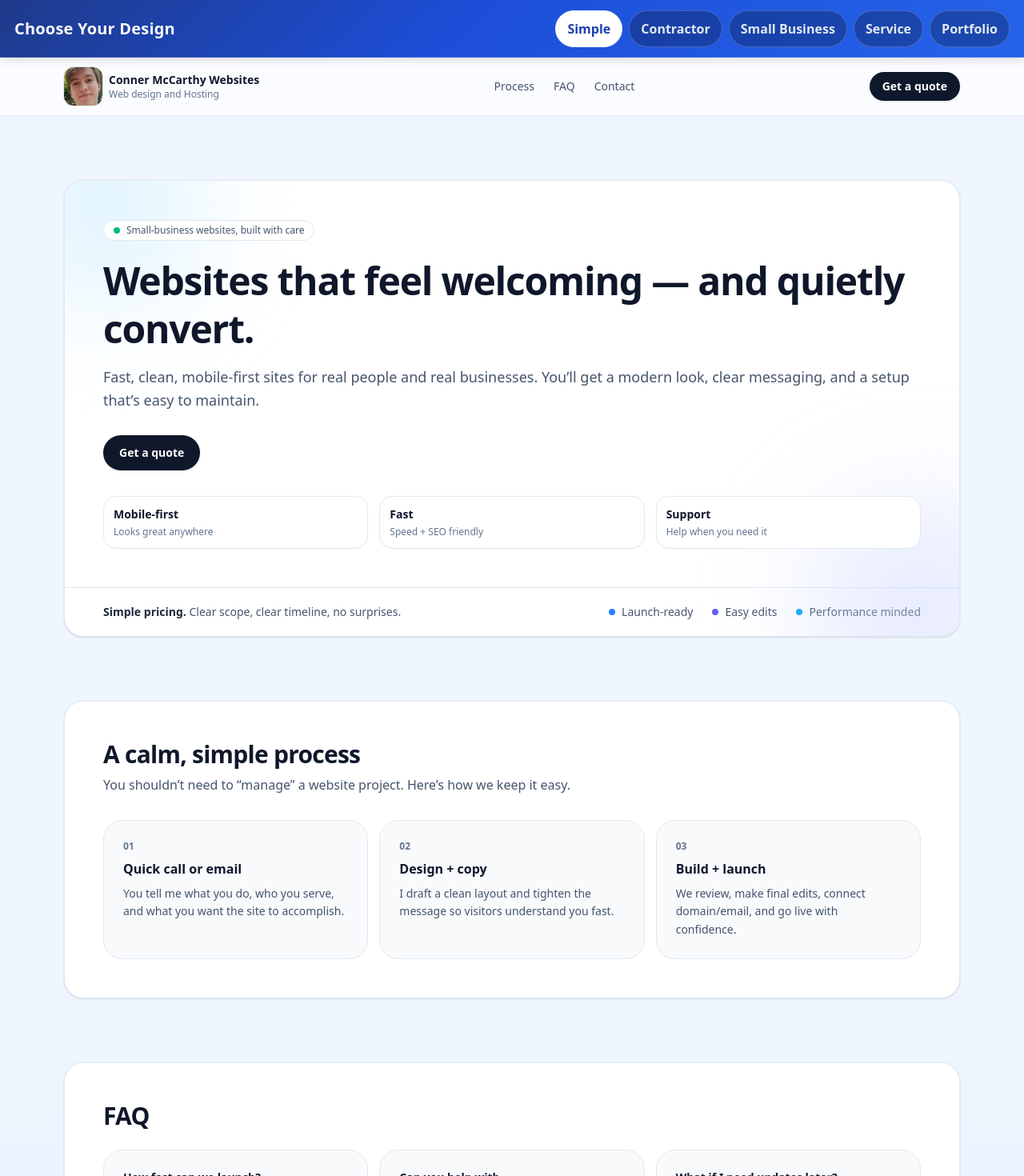
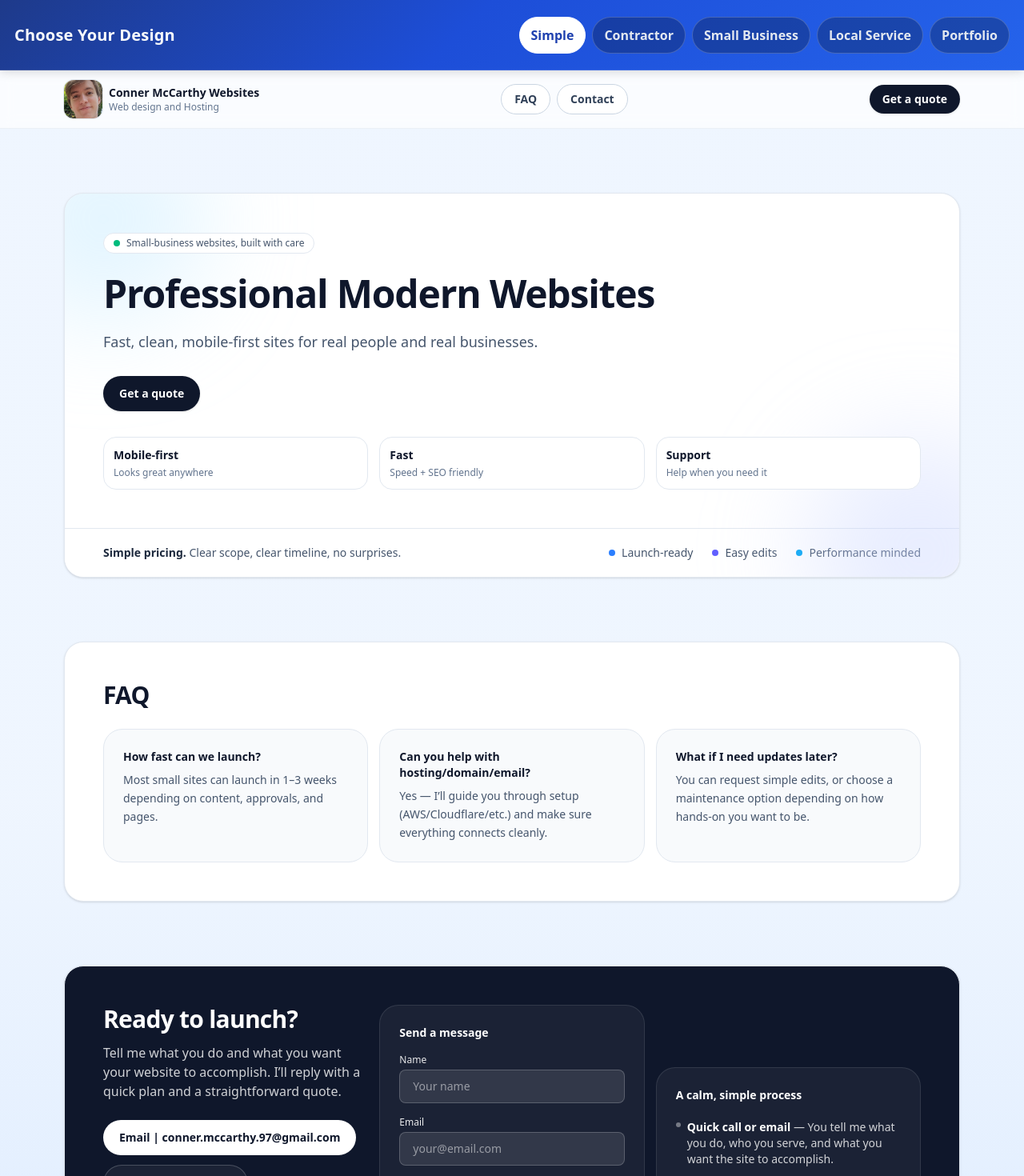
Before and after one commit to ConnerMcCarthy/conner-business-site, a Next.js app: page / in a window 1280 px wide. Shown: the top 1470 px of the page at 80% size. Built offline with nearby package versions, Linux system fonts and the light colour scheme.

Commit message:
updating visuals

```diff
--- a/app/ThemeSwitcher.tsx
+++ b/app/ThemeSwitcher.tsx
@@ -21,7 +21,7 @@ export default function ThemeSwitcher({
         Small Business
       </button>
       <button className={`btn ${theme === "theme4" ? "active" : ""}`} onClick={() => onChange("theme4")}>
-        Service
+        Local Service
       </button>
       <button className={`btn ${theme === "theme5" ? "active" : ""}`} onClick={() => onChange("theme5")}>
         Portfolio
--- a/app/designs/Theme1Home.tsx
+++ b/app/designs/Theme1Home.tsx
@@ -9,7 +9,7 @@ export default function Theme1Home() {
         className="sticky z-30 border-b border-slate-200/60 bg-white/70 backdrop-blur"
         style={{ top: "var(--topbar-height)" }}
       >
-        <div className="mx-auto flex max-w-6xl items-center justify-between px-4 py-3">
+        <div className="mx-auto flex max-w-6xl flex-wrap items-center justify-between gap-3 px-4 py-3">
           <div className="flex items-center gap-2">
             <Image
               src="/conner-headshot-v2.png"
@@ -24,14 +24,17 @@ export default function Theme1Home() {
             </div>
           </div>
 
-          <nav className="hidden items-center gap-6 text-sm text-slate-600 md:flex">
-            <a className="transition-colors hover:text-slate-900" href="#process">
-              Process
-            </a>
-            <a className="transition-colors hover:text-slate-900" href="#faq">
+          <nav className="flex items-center gap-2 text-sm">
+            <a
+              className="rounded-full border border-slate-300 bg-white px-3 py-1.5 text-xs font-semibold text-slate-700 transition-all duration-200 hover:border-slate-400 hover:bg-slate-50 hover:scale-105 hover:shadow-md sm:px-4 sm:py-2 sm:text-sm"
+              href="#faq"
+            >
               FAQ
             </a>
-            <a className="transition-colors hover:text-slate-900" href="#contact">
+            <a
+              className="rounded-full border border-slate-300 bg-white px-3 py-1.5 text-xs font-semibold text-slate-700 transition-all duration-200 hover:border-slate-400 hover:bg-slate-50 hover:scale-105 hover:shadow-md sm:px-4 sm:py-2 sm:text-sm"
+              href="#contact"
+            >
               Contact
             </a>
           </nav>
@@ -62,12 +65,11 @@ export default function Theme1Home() {
               </div>
 
               <h1 className="mt-5 text-3xl font-semibold leading-tight tracking-tight md:text-5xl">
-                Websites that feel welcoming — and quietly convert.
+                Professional Modern Websites
               </h1>
 
               <p className="mt-4 text-base leading-relaxed text-slate-600 md:text-lg">
-                Fast, clean, mobile-first sites for real people and real businesses. You’ll get a
-                modern look, clear messaging, and a setup that’s easy to maintain.
+                Fast, clean, mobile-first sites for real people and real businesses.
               </p>
 
               <div className="mt-7 flex flex-wrap gap-3">
@@ -118,45 +120,8 @@ export default function Theme1Home() {
           </div>
         </div>
       </section>
-
-      {/* Process */}
-      <section id="process" className="mx-auto max-w-6xl px-4 pt-14 md:pt-20 scroll-mt-32">
-        <div className="rounded-3xl border border-slate-200 bg-white p-8 shadow-sm md:p-12">
-          <h2 className="text-2xl font-semibold tracking-tight md:text-3xl">A calm, simple process</h2>
-          <p className="mt-2 max-w-2xl text-slate-600">
-            You shouldn’t need to “manage” a website project. Here’s how we keep it easy.
-          </p>
-
-          <div className="mt-8 grid gap-4 md:grid-cols-3">
-            {[
-              {
-                n: "01",
-                t: "Quick call or email",
-                d: "You tell me what you do, who you serve, and what you want the site to accomplish.",
-              },
-              {
-                n: "02",
-                t: "Design + copy",
-                d: "I draft a clean layout and tighten the message so visitors understand you fast.",
-              },
-              {
-                n: "03",
-                t: "Build + launch",
-                d: "We review, make final edits, connect domain/email, and go live with confidence.",
-              },
-            ].map((s) => (
-              <div key={s.n} className="rounded-3xl border border-slate-200 bg-slate-50 p-6 transition-all duration-200 hover:scale-105 hover:shadow-lg hover:-translate-y-1 hover:border-slate-300">
-                <div className="text-xs font-semibold text-slate-500">{s.n}</div>
-                <div className="mt-2 text-base font-semibold">{s.t}</div>
-                <p className="mt-2 text-sm leading-relaxed text-slate-600">{s.d}</p>
-              </div>
-            ))}
-          </div>
-        </div>
-      </section>
-
       {/* FAQ */}
-      <section id="faq" className="mx-auto max-w-6xl px-4 pt-14 md:pt-20">
+      <section id="faq" className="mx-auto max-w-6xl px-4 pt-14 md:pt-20 scroll-mt-32">
         <div className="rounded-3xl border border-slate-200 bg-white p-8 shadow-sm md:p-12">
           <h2 className="text-2xl font-semibold tracking-tight md:text-3xl">FAQ</h2>
           <div className="mt-6 grid gap-4 md:grid-cols-2">
@@ -220,9 +185,6 @@ export default function Theme1Home() {
 
             <div className="flex w-full flex-col self-center rounded-3xl border border-white/10 bg-white/5 p-6">
               <div className="text-sm font-semibold text-white">A calm, simple process</div>
-              <p className="mt-2 text-sm text-white/80">
-                You shouldn't need to "manage" a website project. Here's how we keep it easy.
-              </p>
 
               <ul className="mt-5 space-y-3 text-sm text-white/80">
                 <li className="flex items-start gap-2">
--- a/app/globals.css
+++ b/app/globals.css
@@ -9,7 +9,7 @@
   --border: rgba(15, 23, 42, 0.14);
   --active: #111827;
   --shadow: 0 10px 30px rgba(15, 23, 42, 0.08);
-  --topbar-height: 4.5rem;
+  --topbar-height: 5.5rem;
 }
 
 /* ===================== */
```
